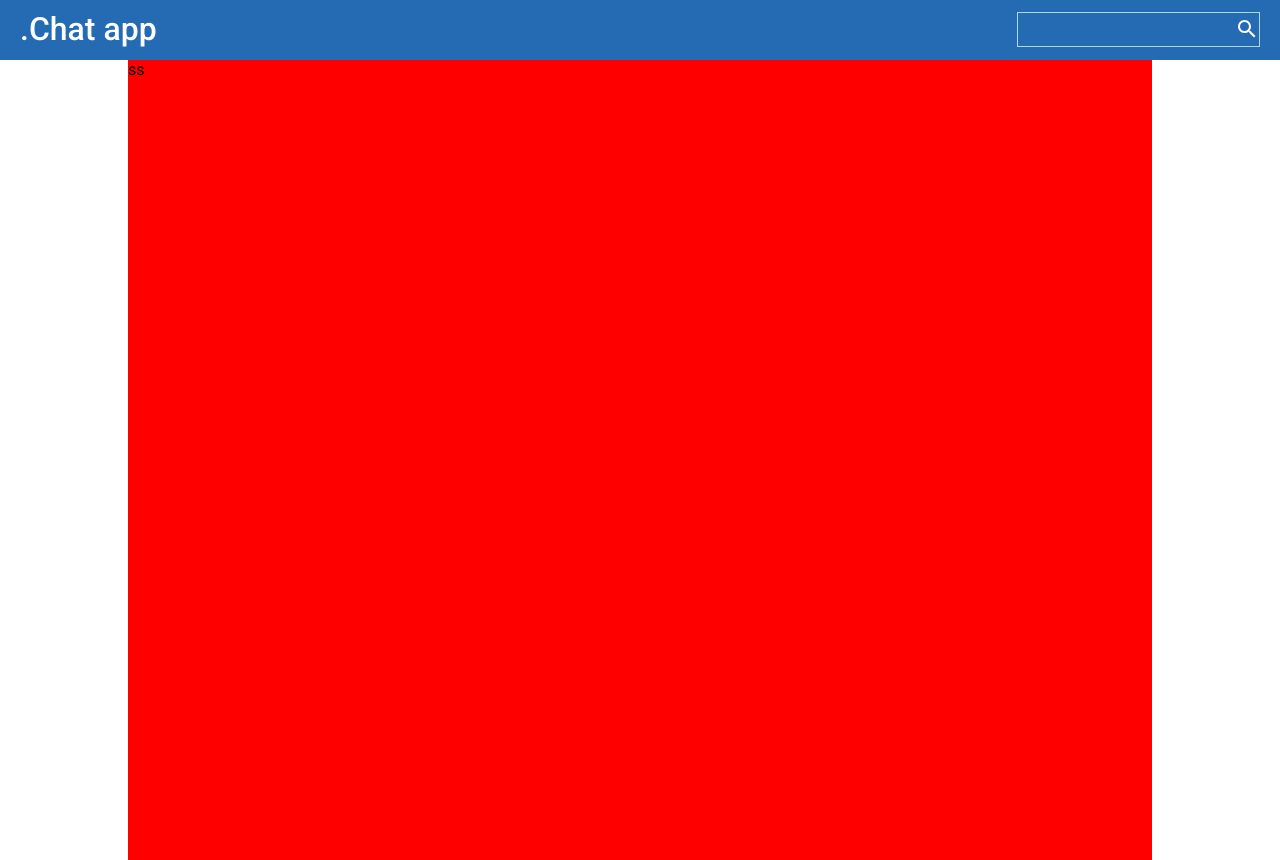
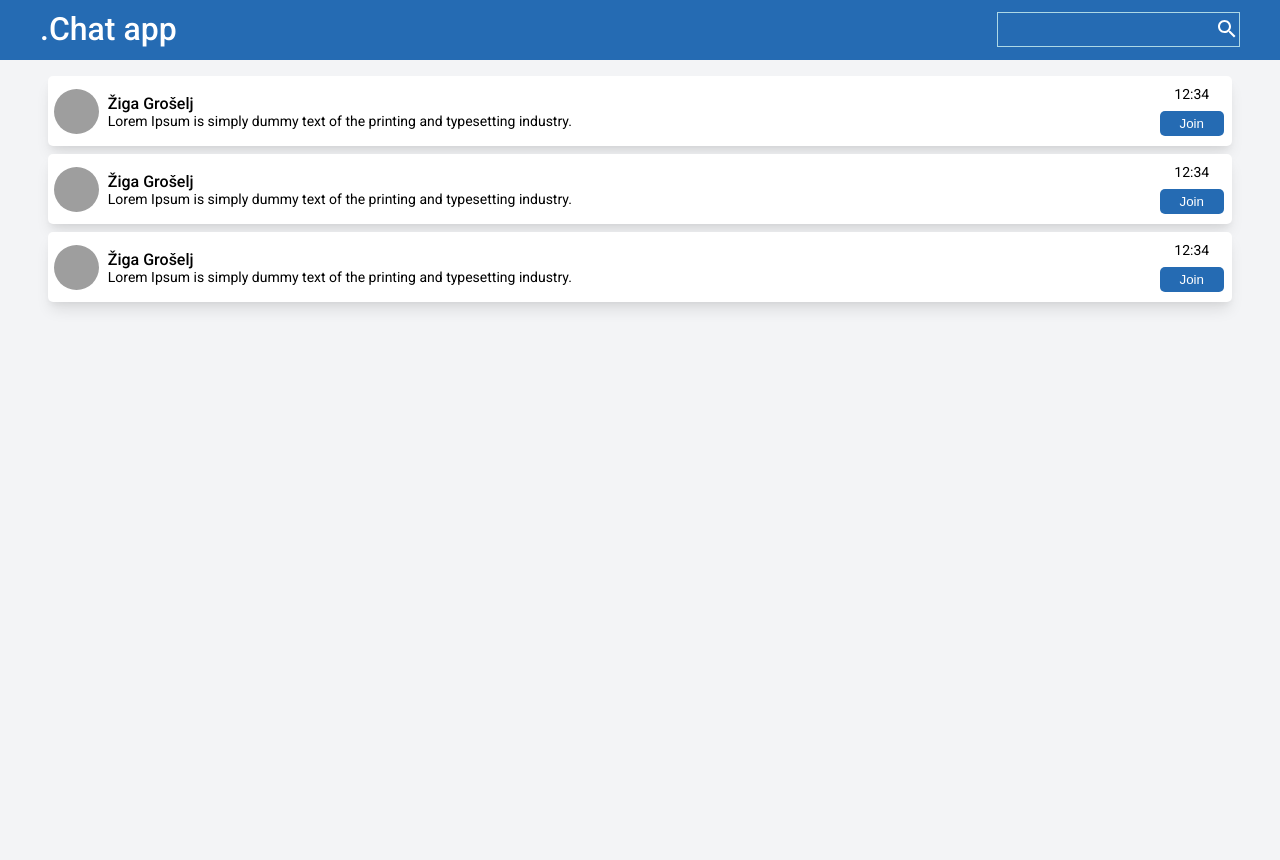
Before and after one commit to polhek/chat-app, a React (Create React App) app in the folder client/: page / in a window 1280 px wide. Built offline with nearby package versions, Linux system fonts and the light colour scheme; grey boxes are pictures that could not be loaded.

Commit message:
Contacts

```diff
--- a/client/src/components/ChatBoard.tsx
+++ b/client/src/components/ChatBoard.tsx
@@ -1,24 +1,33 @@
 import React from 'react';
 import styled from 'styled-components';
-
-interface Props {}
+import ChatRoom from './ChatRoom';
 
 const Wrapper = styled.div`
   height: 100vh;
   width: 100vw;
   display: flex;
   justify-content: center;
+  background-color: rgba(243, 244, 246);
 `;
 
 const Container = styled.div`
-  width: 80%;
-  background-color: red;
+  width: 95%;
+  padding: 1rem;
+  display: flex;
+  flex-direction: column;
+  gap: 0.5rem;
 `;
+
+interface Props {}
 
 const ChatBoard = (props: Props) => {
   return (
     <Wrapper>
-      <Container>ss </Container>
+      <Container>
+        <ChatRoom />
+        <ChatRoom />
+        <ChatRoom />
+      </Container>
     </Wrapper>
   );
 };
--- /dev/null
+++ b/client/src/components/ChatRoom.tsx
@@ -0,0 +1,98 @@
+import styled from 'styled-components';
+
+interface Props {}
+
+const Contact = styled.div`
+  background-color: white;
+  border-radius: 5px;
+  height: 70px;
+  padding: 0.375rem;
+  display: flex;
+  justify-content: space-between;
+  align-items: center;
+  --tw-shadow: 0 10px 15px -3px rgba(0, 0, 0, 0.1),
+    0 4px 6px -2px rgba(0, 0, 0, 0.05);
+  box-shadow: var(--tw-ring-offset-shadow, 0 0 #0000),
+    var(--tw-ring-shadow, 0 0 #0000), var(--tw-shadow);
+`;
+
+const Left = styled.div`
+  display: flex;
+  gap: 0.55rem;
+  align-items: center;
+  max-width: 80%;
+`;
+
+const Avatar = styled.img`
+  vertical-align: middle;
+  width: 45px;
+  height: 45px;
+  border-radius: 50%;
+`;
+
+const Info = styled.div`
+  display: flex;
+  flex-direction: column;
+  justify-content: center;
+`;
+
+const Username = styled.h3`
+  font-size: 1rem;
+  font-weight: 500;
+`;
+
+const LastMessage = styled.p`
+  font-size: 0.875rem;
+`;
+
+const Right = styled.div`
+  display: flex;
+  flex-direction: column;
+  justify-content: space-between;
+  align-items: center;
+  height: 100%;
+  padding: 4px 2px;
+`;
+
+const Timestamp = styled.span`
+  font-size: 0.875rem;
+`;
+
+const JoinChat = styled.button`
+  background-color: #256bb3;
+  color: white;
+  border: none;
+  padding: 5px 20px;
+  border-radius: 5px;
+  cursor: pointer;
+  &:hover {
+    background-color: #0a59a8;
+  }
+`;
+
+const ChatRoom = (props: Props) => {
+  return (
+    <Contact>
+      <Left>
+        <Avatar
+          src="https://www.w3schools.com/howto/img_avatar.png"
+          alt="Avatar"
+          className="avatar"
+        />
+        <Info>
+          <Username>Žiga Grošelj</Username>
+          <LastMessage>
+            Lorem Ipsum is simply dummy text of the printing and typesetting
+            industry.
+          </LastMessage>
+        </Info>
+      </Left>
+      <Right>
+        <Timestamp>12:34</Timestamp>
+        <JoinChat>Join</JoinChat>
+      </Right>
+    </Contact>
+  );
+};
+
+export default ChatRoom;
--- a/client/src/components/Navbar.tsx
+++ b/client/src/components/Navbar.tsx
@@ -10,7 +10,7 @@ const Container = styled.div`
 `;
 
 const Wrapper = styled.div`
-  padding: 10px 20px;
+  padding: 10px 2.5rem;
   display: flex;
   align-items: center;
   justify-content: space-between;
--- a/client/src/pages/Home.tsx
+++ b/client/src/pages/Home.tsx
@@ -1,5 +1,3 @@
-import React from 'react';
-import styled from 'styled-components';
 import ChatBoard from '../components/ChatBoard';
 import Navbar from '../components/Navbar';
 
```
Also changed, not shown: 1 other file (tests, documents, lock files or other folders).
